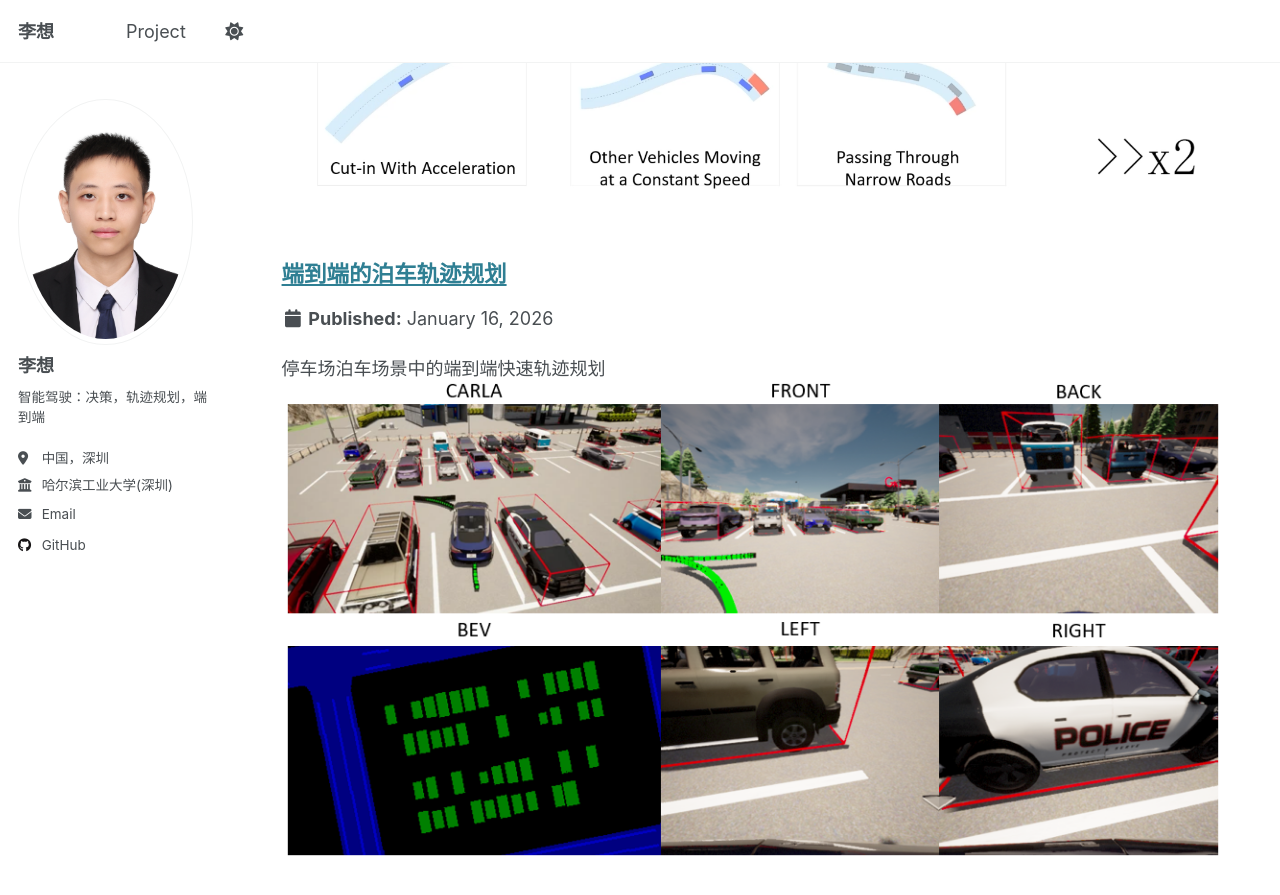
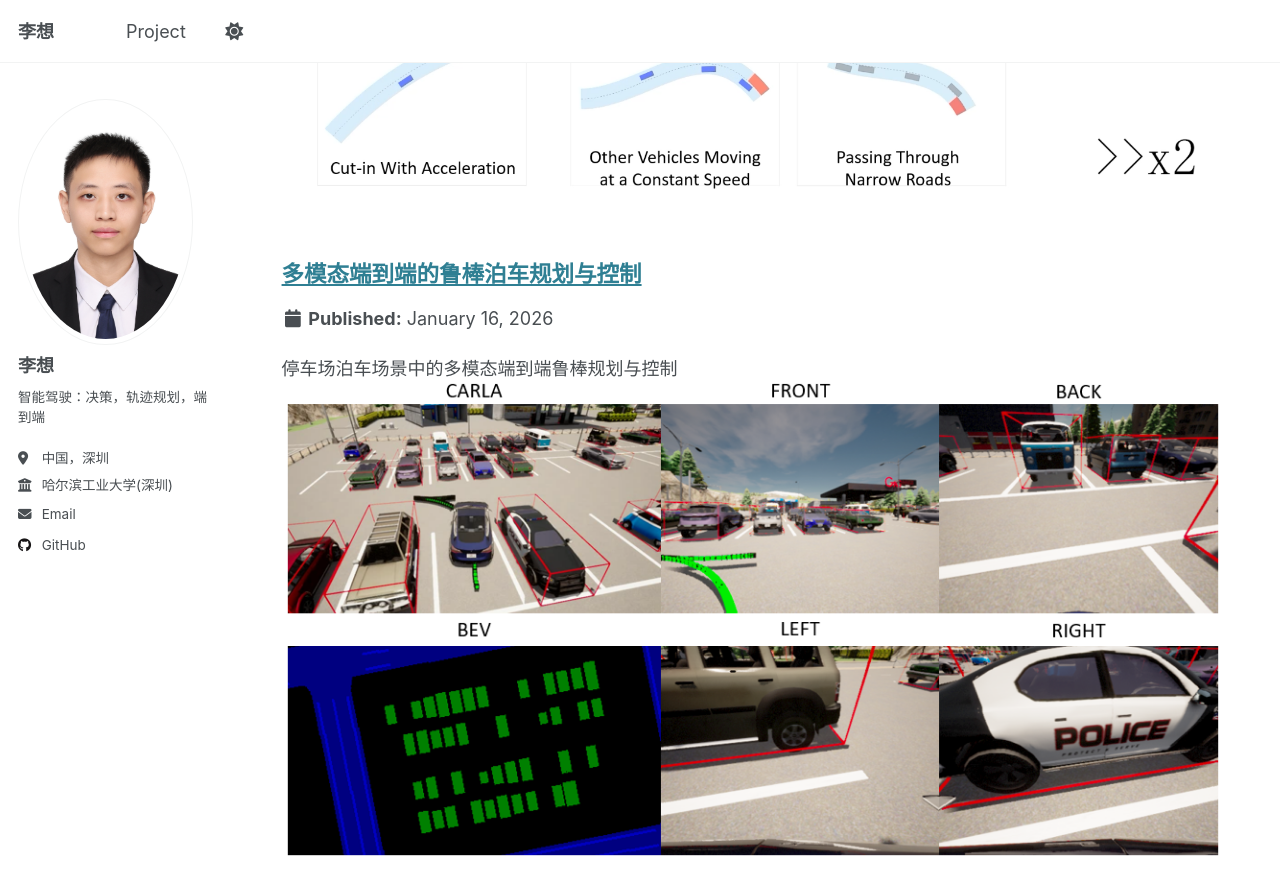
Before and after one commit to AzukiScarlet/azukiscarlet.github.io, a Jekyll site: the page built from _pages/project.html, in a window 1280 px wide and 900 px high, scrolled down 2614 px. Shown: the top 895 px of the window. Built offline with Jekyll 4.4.1, drawn with Linux system fonts in a browser that asks for light colours.

Commit message:
更新端到端项目相关

```diff
--- a/_project/4-e2e.md
+++ b/_project/4-e2e.md
@@ -1,15 +1,20 @@
 ---
-title: "端到端的泊车轨迹规划"
-excerpt: "停车场泊车场景中的端到端快速轨迹规划<br/><img src='/images/figures/project/e2e/cover.png'>"
+title: "多模态端到端的鲁棒泊车规划与控制"
+excerpt: "停车场泊车场景中的多模态端到端鲁棒规划与控制<br/><img src='/images/figures/project/e2e/cover.png'>"
 collection: project
 ---
 
 ## 项目简介
 
-自动泊车在现实场景中面临诸多挑战，例如在地下车库等复杂环境中，车位难以直接识别，环境光照变化大，传统基于规则的泊车方法往往难以适应。而且，在 GPS 信号弱或丢失的情况下，定位误差较大，可能导致泊车失败。此外，传统两阶段泊车方法通常依赖独立的感知、规划和控制模块，每个模块的误差会累积，影响整体泊车效果。针对这些问题，端到端泊车方法通过深度学习直接从传感器数据学习控制策略，避免了传统方法中的模块化误差累积，同时提高了在复杂环境下的适应性，从而实现更加高效、智能的泊车过程。大致流程如下：
+针对非结构化泊车场景中多模态感知感知融合、长时序任务场景鲁棒性差以及纯模仿学习存在分布偏移的问题，设计了一站式端到端自动驾驶解决方案E-RAMP。
+
+- 深层多模态融合 (Perception): 提出 CCA (Channel-wise Cross-Attention) 机制，在特征通道维度上严格对齐 LiDAR 的几何信息与 Camera 的语义信息，解决传统融合的几何错位问题。
+- 混合决策架构 (Control): 利用IL学习复杂的场景相关特征编码和基础策略。同时利用 IL 学习人类专家的行为先验，引入 RL 残差策略进行闭环动作修正，有效解决长时视界的累积误差。
+
+大致流程如下：
 
 <div style="text-align: center; margin-top: 20px;">
-    <img src="/images/figures/project/e2e/pipline.png" alt="E2E Pipeline" width="500" style="border-radius: 8px;">
+    <img src="/images/figures/project/e2e/pipeline.png" alt="E2E Pipeline" width="500" style="border-radius: 8px;">
 </div>
 
 
@@ -33,4 +38,37 @@
     </video>
 </div>
 
-## To Be Continued...
+## 闭环评估和强化学习环境设计
+
+为了评估e2e模仿学习的base策略效果和残差强化学习的训练，我们在CARLA中的一个大型停车场环境中设计了闭环评估和强化学习环境。
+
+- ego在停车场中随机初始化位置和朝向
+- ego需要在停车场中自行探索并找到一个可行的泊车位进行泊车
+- 环境中随机生成交互的车辆和路灯等静态障碍物
+
+<div style="text-align: center; margin-top: 20px;">
+    <img src="/images/figures/project/e2e/environment.png" alt="E2E Pipeline" width="500" style="border-radius: 8px;">
+</div>
+
+## 残差动作作用
+
+残差动作在泊车的过程中对base策略进行修正，提升鲁棒性。下图展示了在一个泊车任务中，base策略和残差强化学习策略的动作对比，可以看到残差动作在关键时刻对base策略进行了有效的修正。
+
+- Early Evasion(0-4s): 感知到远处大型truck类型障碍物，残差动作提前对base策略进行了提前转向规避修正
+- Conservative Reversing(6-8s): 在倒车入库过程中，残差动作对base策略进行了转向修正，提升了泊车的稳定性
+- Terminal Alignment(8-10s): 在最后对齐车位过程中，残差动作对base策略进行了微调，提升了最终的对齐精度
+
+
+<div style="text-align: center; margin-top: 20px;">
+    <img src="/images/figures/project/e2e/comparasion.png" alt="E2E Pipeline" width="700" style="border-radius: 8px;">
+</div>
+
+## 结果
+
+更多闭环评估和强化学习训练结果请见下方视频：
+
+<div style="display: flex; justify-content: center;">
+    <video controls style="max-width: 100%; height: auto;">
+        <source src="/images/figures/project/e2e/result.mp4" type="video/webm">
+    </video>
+</div>
```
Also changed, not shown: _pages/about.md (+2 -2 lines), images/figures/project/e2e/comparasion.png (added), images/figures/project/e2e/pipline.png (deleted), 3 other files.
